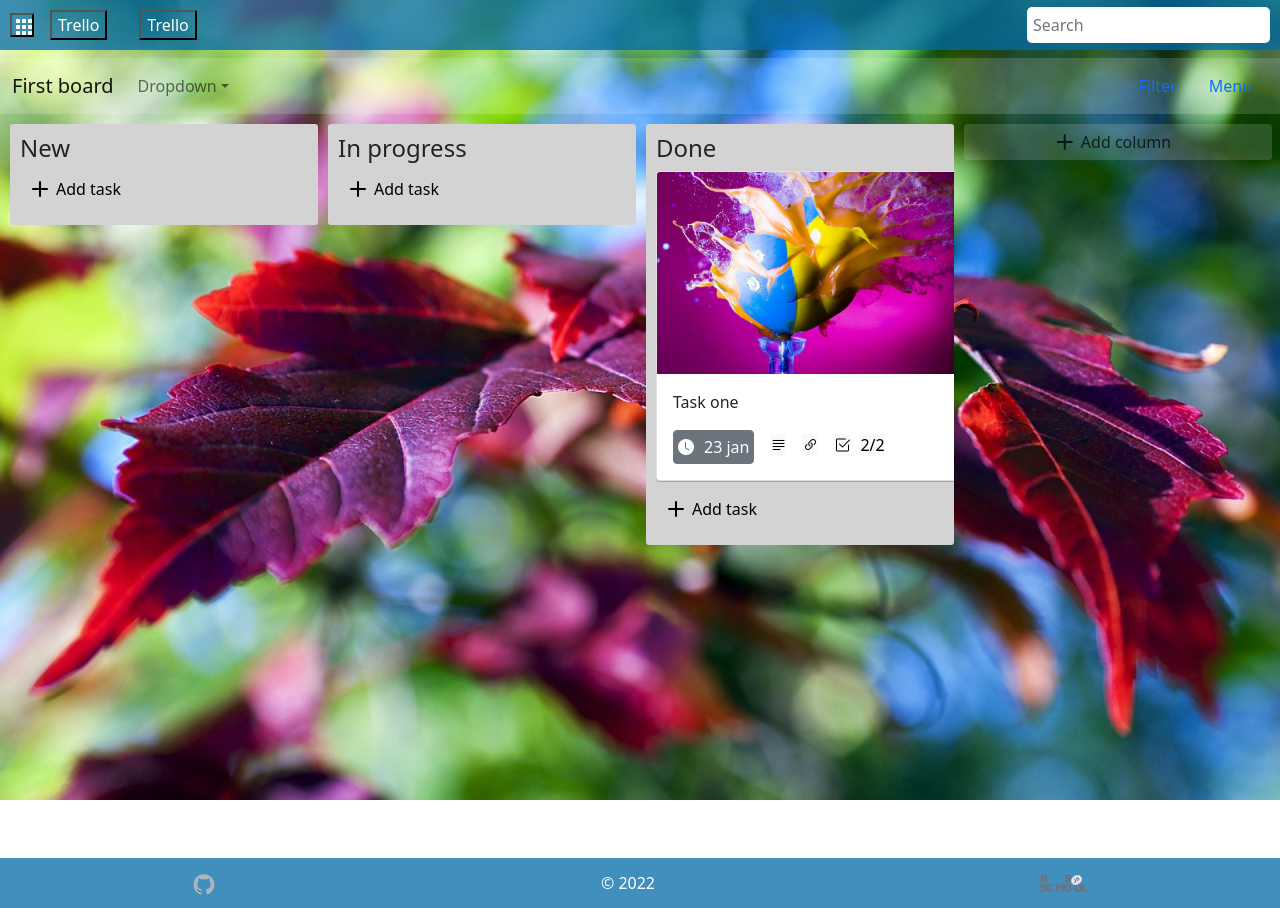
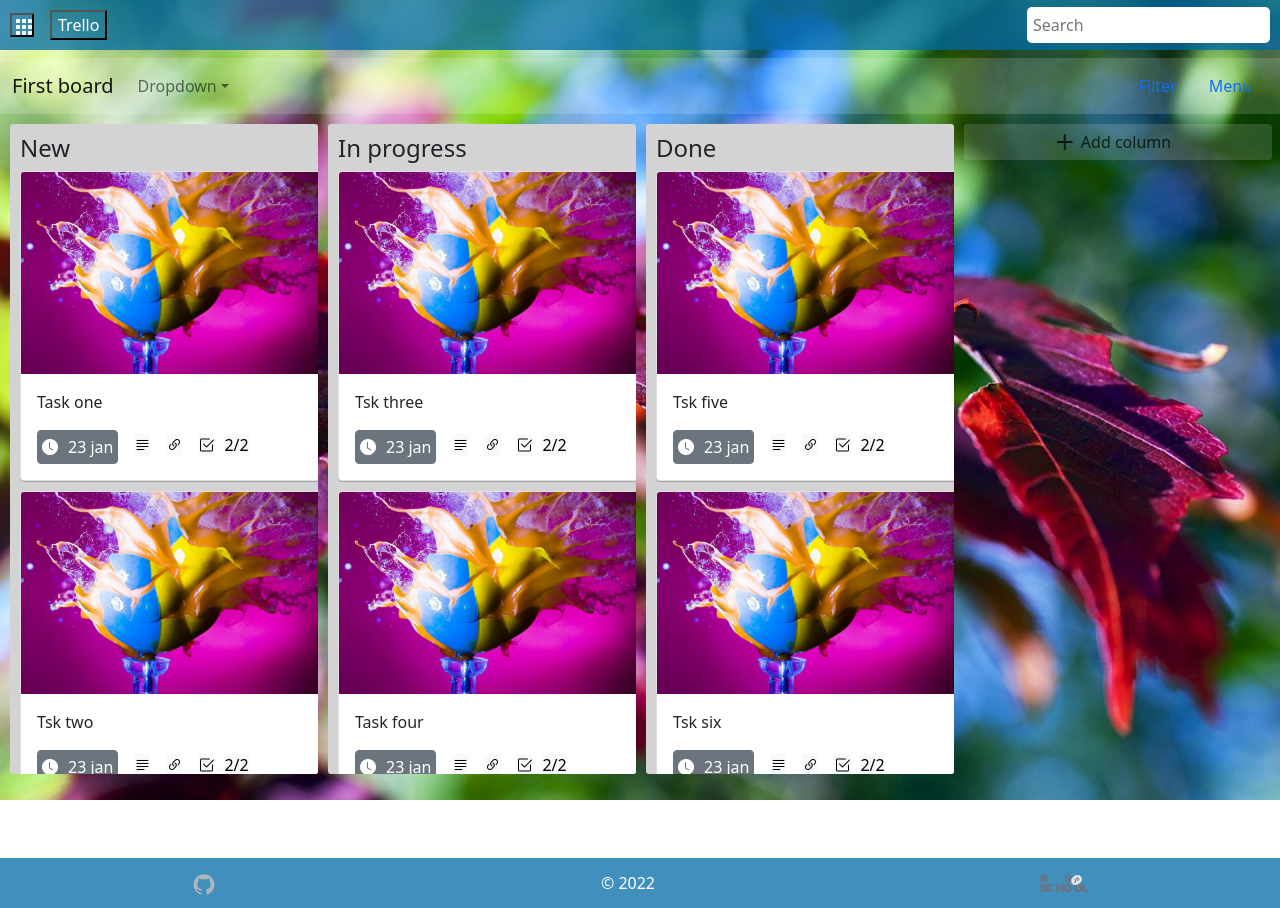
Before and after one commit to whirligigY/trello-clone, a React (Create React App) app: page /dashboard in a window 1280 px wide. Built offline with nearby package versions, Linux system fonts and the light colour scheme.

Commit message:
feat: add card drag and drop

```diff
--- a/public/mocks/tasks.json
+++ b/public/mocks/tasks.json
@@ -3,14 +3,36 @@
     "id": 0,
     "title": "Task one",
     "status": "active",
-    "columnId": 2,
-    "order": 1
+    "columnId": 0
   },
   {
     "id": 1,
     "title": "Tsk two",
     "status": "active",
-    "columnId": 5,
-    "order": 1
+    "columnId": 0
+  },
+  {
+    "id": 2,
+    "title": "Tsk three",
+    "status": "active",
+    "columnId": 1
+  },
+  {
+    "id": 3,
+    "title": "Task four",
+    "status": "active",
+    "columnId": 1
+  },
+  {
+    "id": 4,
+    "title": "Tsk five",
+    "status": "active",
+    "columnId": 2
+  },
+  {
+    "id": 5,
+    "title": "Tsk six",
+    "status": "active",
+    "columnId": 2
   }
 ]
--- a/src/components/BoardCard/index.jsx
+++ b/src/components/BoardCard/index.jsx
@@ -12,6 +12,7 @@ const BoardCard = ({
   dragEndCardHandler,
   dropCardHandler,
 }) => {
+  const [visible, setVisible] = useState(false);
   function closeHandle() {
     setVisible(false);
   }
@@ -19,7 +20,6 @@ const BoardCard = ({
   function openHandle() {
     setVisible(true);
   }
-  const [visible, setVisible] = useState(false);
 
   return (
     <div>
@@ -31,13 +31,13 @@ const BoardCard = ({
           onClick={openHandle}
           draggable={true}
           onDragStart={(e) => {
-            dragStartCardHandler(e, card.title, columnId);
+            dragStartCardHandler(e, card);
           }}
           onDragLeave={dragEndCardHandler}
           onDragEnd={dragEndCardHandler}
           onDragOver={dragOverCardHandler}
           onDrop={(e) => {
-            dropCardHandler(e, card.title, columnId);
+            dropCardHandler(e, card, columnId);
           }}
         >
           <div className={styles.bd_clipboard}>
--- a/src/components/BoardListCard/index.jsx
+++ b/src/components/BoardListCard/index.jsx
@@ -14,42 +14,44 @@ const BoardListCard = ({
   dragStartBoardHandler,
   dragOverBoardHandler,
   dragEndBoardHandler,
+  changeCurrentValue,
+  currentCard,
 }) => {
   const [cards, setCards] = useState([]);
+
   function AddTask(text) {
     const newTask = getNewTask(cards.length, text, id);
     setCards([...cards, newTask]);
   }
 
-  const swapCardIndex = (dragOrder, dropOrder) => {
-    /*const getColumn = (col, pos) => {
-      return { ...col, order: pos };
-    };
-    setColumns(
-      columns.map((column) => {
-        if (column.order === dragOrder) return getColumn(column, dropOrder);
-        if (column.order === dropOrder) return getColumn(column, dragOrder);
-        return column;
-      })
-    );*/
-  };
-  const useDragDropCards = (swapCardIndex) => {
-    const [currentCard, setCurrentCard] = useState(null);
-    const [currentBoard, setCurrentBoard] = useState(null);
-    const dragStartCardHandler = (e, columnId) => {
+  const useDragDropCards = () => {
+    const dragStartCardHandler = (e, card) => {
       e.dataTransfer.setData("text/plain", "card");
-      //console.log(e, id, columnId);
-      //if (!e.target.classList.contains("card")) setOrder(order);
+      changeCurrentValue(card);
     };
     const dragOverCardHandler = (e) => {
       e.preventDefault();
     };
 
     const dragEndCardHandler = (e) => {};
-    const dropCardHandler = (e, columnId) => {
+    const dropCardHandler = (e, card, columnID) => {
       e.preventDefault();
-      // e.stopImmediatePropagation();
-      //console.log(e, id, columnId);
+      const currentDeleteIndex = cards.findIndex(
+        (card) => card.id === currentCard.id
+      );
+      const currentInsertIndex = cards.findIndex(
+        (cardElem) => cardElem.id === card.id
+      );
+      console.log(currentDeleteIndex, currentInsertIndex);
+
+      setCards([...cards.splice(currentDeleteIndex, 1)]);
+      //currentArr.splice(currentInsertIndex, 0, {
+      // ...currentCard,
+      //  columnId: columnID,
+      //});
+      // setCards(currentArr);
+
+      console.log(cards);
       //swapCardIndex(order, newOrder);
     };
     return {
@@ -64,7 +66,7 @@ const BoardListCard = ({
     dragOverCardHandler,
     dragEndCardHandler,
     dropCardHandler,
-  } = useDragDropCards(swapCardIndex);
+  } = useDragDropCards();
 
   const getCards = async () => {
     const response = await fetch("mocks/tasks.json");
--- a/src/components/Header/Header.jsx
+++ b/src/components/Header/Header.jsx
@@ -2,7 +2,6 @@ const Header = () => (
   <header className="header">
     <nav className="header__nav nav__button">
       <button className="nav_button__more"></button>
-      <button className="nav_button__trello">Trello</button>
       <button className="nav_button__trello">Trello</button>
     </nav>
     <div className="header__search search__container" id="search-box">
--- a/src/pages/DashboardPage/index.jsx
+++ b/src/pages/DashboardPage/index.jsx
@@ -33,6 +33,11 @@ const DashboardPage = () => {
   } = useDragDrop(swapColumnIndex);
   const [columns, setColumns] = useState([]);
 
+  const [currentCard, setCurrentCard] = useState(null);
+  const changeCurrentValue = (card) => {
+    setCurrentCard(card);
+  };
+
   const fetchColumns = async () => {
     try {
       const response = await fetch("mocks/boardList.json");
@@ -63,6 +68,8 @@ const DashboardPage = () => {
             dropBoardHandler={dropBoardHandler}
             dragOverBoardHandler={dragOverBoardHandler}
             dragEndBoardHandler={dragEndBoardHandler}
+            changeCurrentValue={changeCurrentValue}
+            currentCard={currentCard}
           />
         ))}
         <AddButton
--- a/src/utils.js
+++ b/src/utils.js
@@ -46,10 +46,8 @@ export const useDragDrop = (swapColumnIndex) => {
   };
   const dropBoardHandler = (e, dataSet, newOrder) => {
     e.preventDefault();
-
     e.target.style.opacity = "1";
     const dataType = e.dataTransfer.getData("text/plain");
-    console.log(dataType);
 
     if (dataType === "column") swapColumnIndex(order, newOrder);
   };
```
